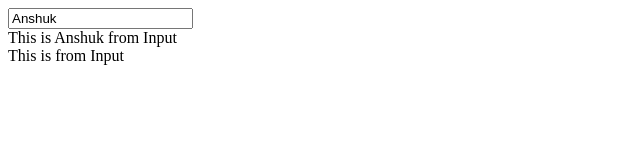
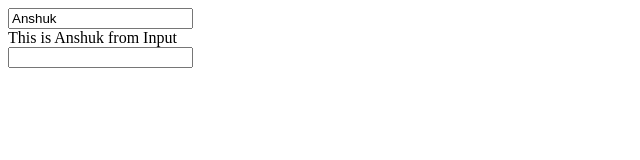
Before and after one commit to Annshuk/LearningReactHook, a React (Create React App) app: page / in a window 1280 px wide. Shown: the top 160 px of the page, without its empty margins (0-640 px from the left). Built offline with nearby package versions, Linux system fonts and the light colour scheme.

Commit message:
2 files modified

```diff
--- a/src/App.js
+++ b/src/App.js
@@ -17,6 +17,7 @@ const changeName = (state, action) => ({
  * how you can prevent re-render
  */
 const App = ({ intialValue = 'Anshuk' }) => {
+  console.log('master');
   const [state, setState] = useReducer(changeName, { name: intialValue });
 
   const { name } = state;
--- a/src/GreetName.js
+++ b/src/GreetName.js
@@ -1,9 +1,9 @@
 import React, { memo } from 'react';
 
-const GreetName = ({ name }) => {
+const GreetName = ({ name, onChange }) => {
   console.log('GreetName render');
 
-  return <>This is {name} from Input</>;
+  return <input type="text" value={name} onChange={onChange} />;
 };
 
 export default memo(GreetName);
```
